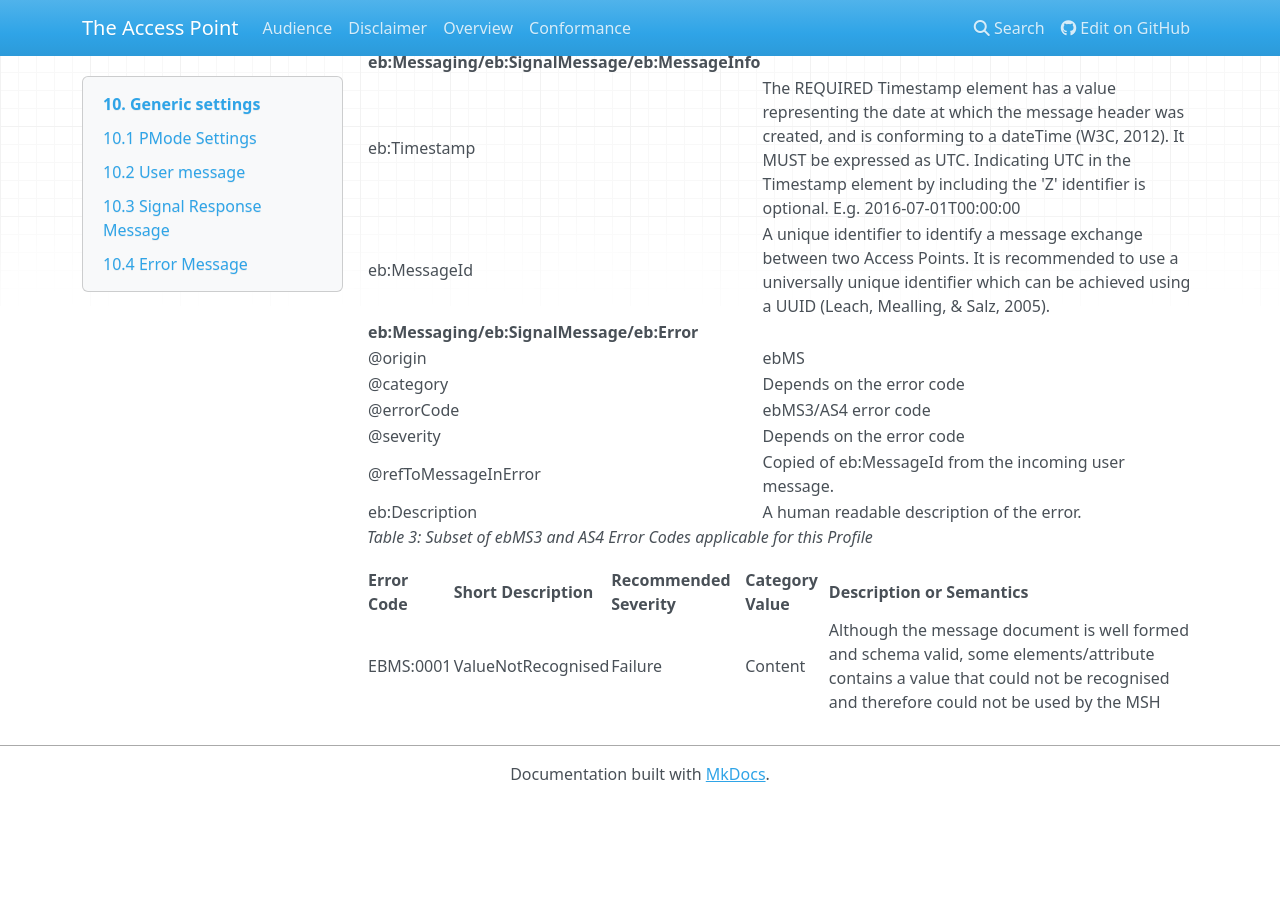
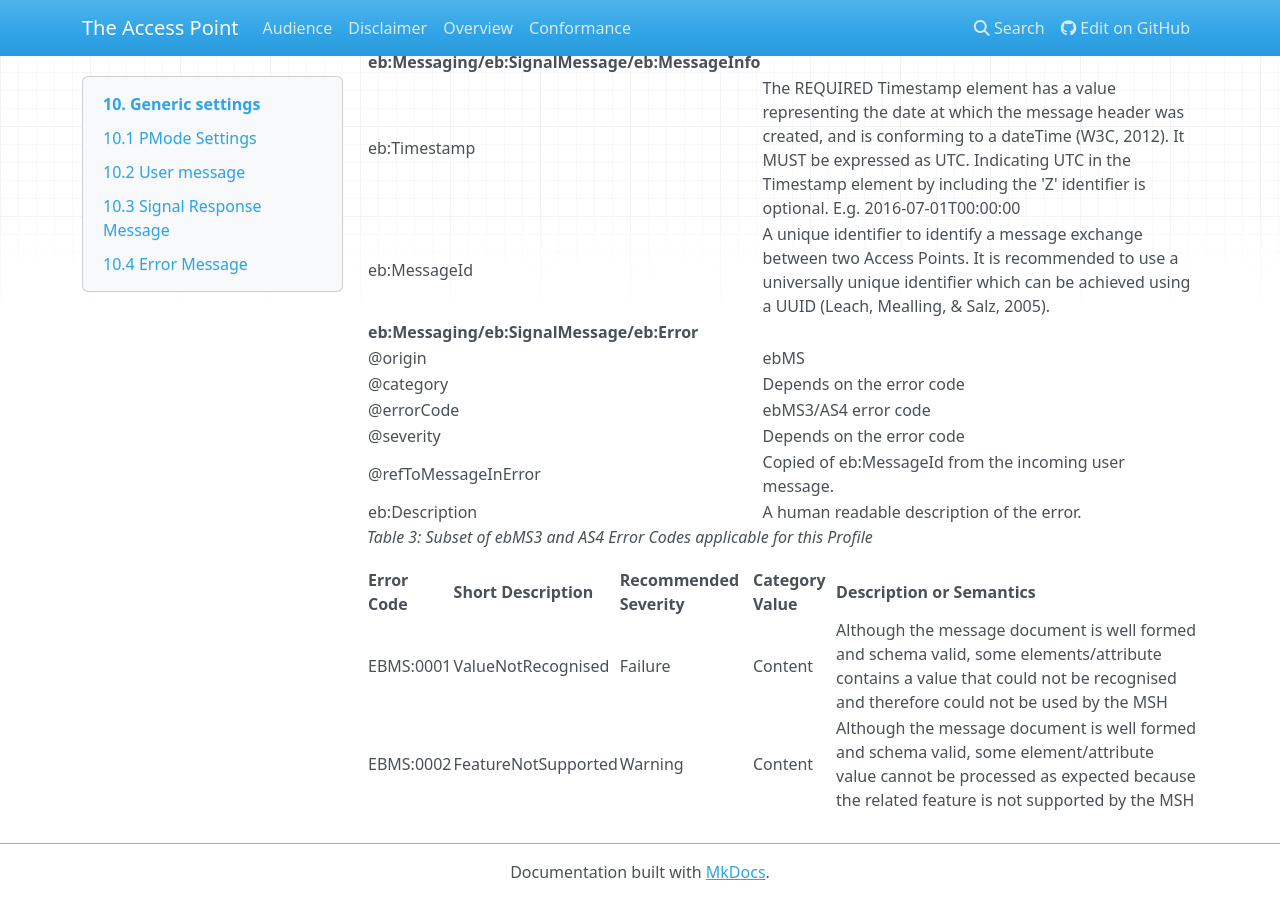
Before and after one commit to Digital-Business-Council/Access-Point, an MkDocs documentation site: the page built from docs/generic-settings.md, in a window 1280 px wide and 900 px high, scrolled down 1872 px. Built offline with MkDocs 1.6.1, drawn with Linux system fonts in a browser that asks for light colours; nearby versions of some CDN libraries; old or Windows-style settings are respelled for this version of MkDocs; before the commit the page ends 2674 px from its top, so only the background shows below that.

Commit message:
Update generic-settings.md

```diff
--- a/docs/generic-settings.md
+++ b/docs/generic-settings.md
@@ -70,9 +70,11 @@ eb:MessageId | A unique identifier to identify a message exchange between two Ac
 @refToMessageInError | Copied of eb:MessageId from the incoming user message. |
 eb:Description | A human readable description of the error. |
 
+
 *Table 3: Subset of ebMS3 and AS4 Error Codes applicable for this Profile*
 
 | | | | | |
 | ---| ----| ----| ----| ----|
 **Error Code**| **Short Description** | **Recommended Severity** | **Category Value** | **Description or Semantics**|
 EBMS:0001 | ValueNotRecognised | Failure | Content | Although the message document is well formed and schema valid, some elements/attribute contains a value that could not be recognised and therefore could not be used by the MSH |
+EBMS:0002 | FeatureNotSupported | Warning | Content | Although the message document is well formed and schema valid, some element/attribute value cannot be processed as expected because the related feature is not supported by the MSH |
```
